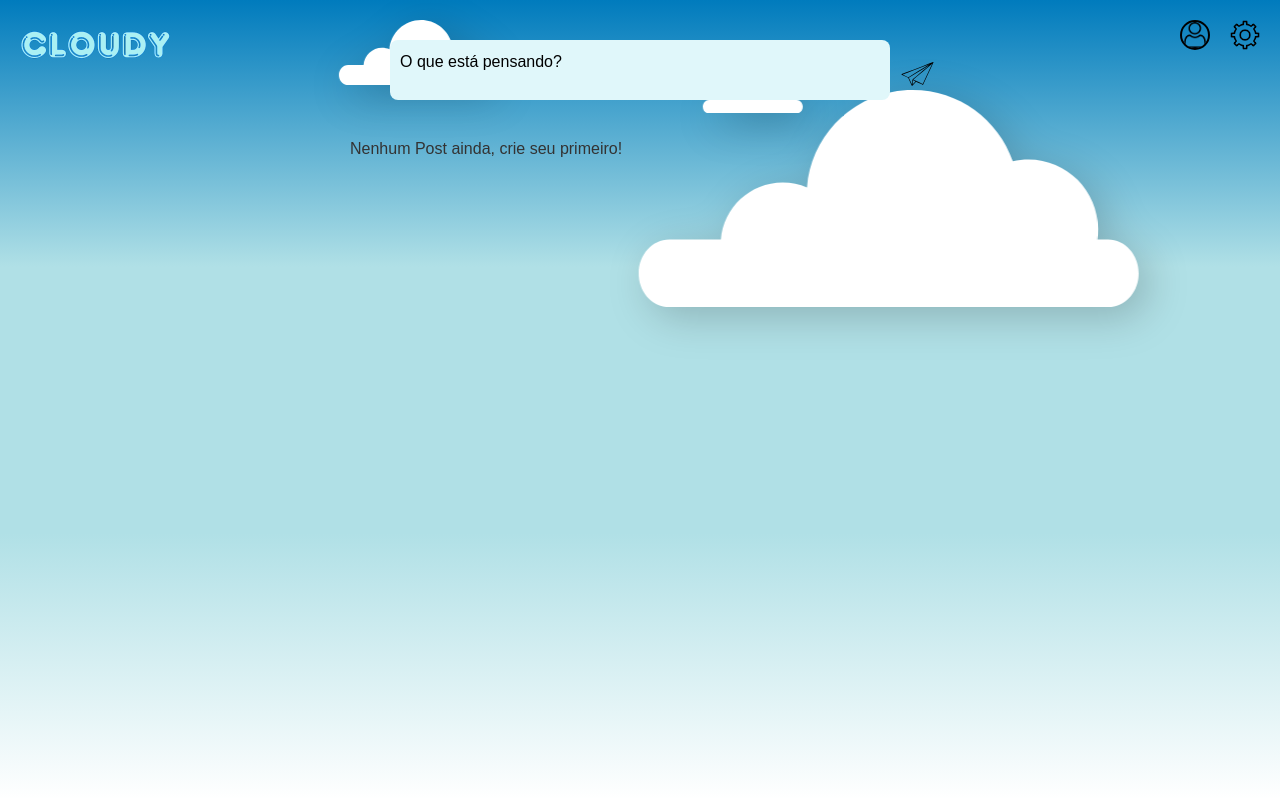
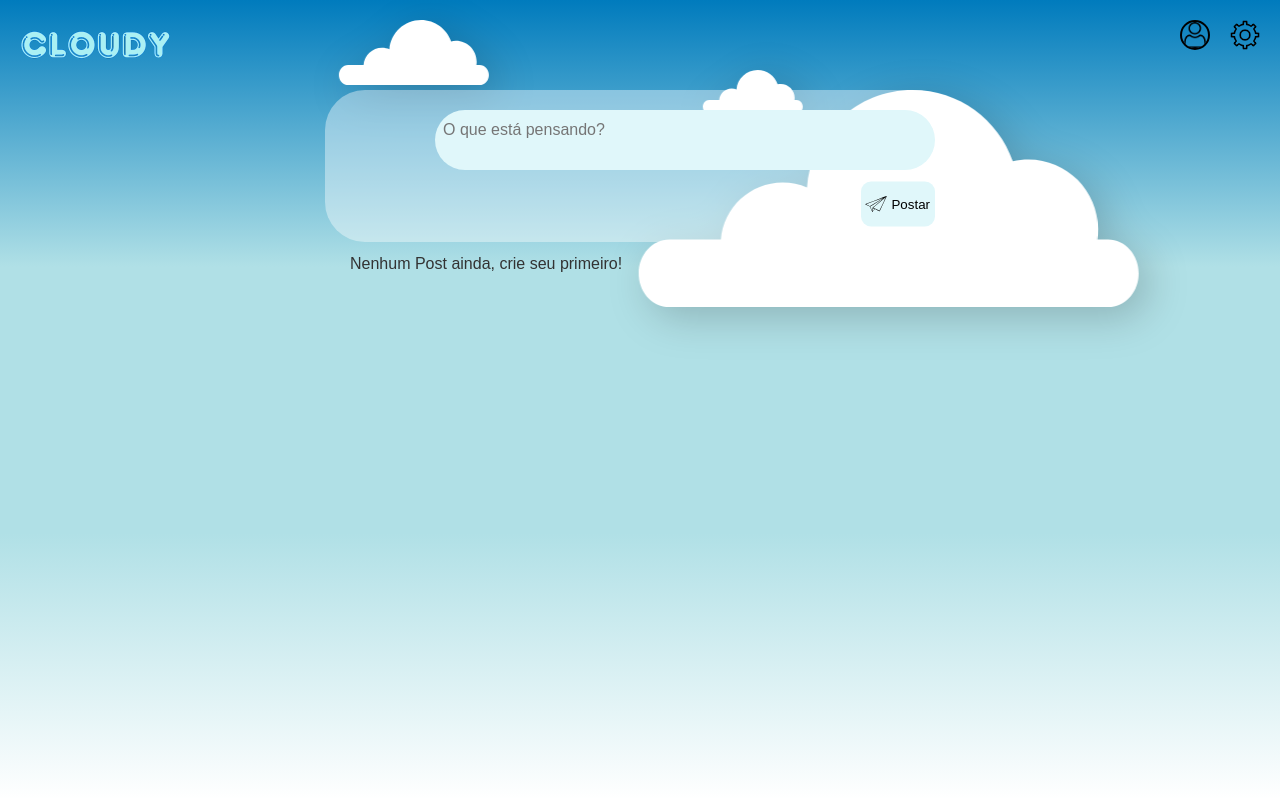
Before and after one commit to Igorrst/Cloudy, a React (Vite) app: page /home in a window 1280 px wide. Built offline with nearby package versions, Linux system fonts and the light colour scheme.

Commit message:
feat: adjust post container and textarea alignment

```diff
--- a/src/components/PostCard/styles.ts
+++ b/src/components/PostCard/styles.ts
@@ -3,8 +3,8 @@ import styled from "styled-components";
 export const Container = styled.div`
   position: relative;
   width: 100%;
-  min-height: 400px;
-  border-radius: 20px;
+  min-height: 200px;
+  border-radius: 40px;
   background-color: #e0f7fa;
   padding: 20px;
   box-sizing: border-box;
@@ -27,7 +27,7 @@ export const Container = styled.div`
 `;
 
 export const PostContent = styled.div`
-  font-size: 20px;
+  font-size: 16px;
   font-weight: 500;
   color: #333;
   word-break: break-word;
--- a/src/globalStyles.ts
+++ b/src/globalStyles.ts
@@ -1,4 +1,4 @@
-import { createGlobalStyle } from 'styled-components';
+import { createGlobalStyle } from "styled-components";
 
 export const GlobalStyle = createGlobalStyle`
   * {
@@ -7,6 +7,7 @@ export const GlobalStyle = createGlobalStyle`
     box-sizing: border-box;
     scrollbar-width: thin;
     scrollbar-color: #888 #f0f0f0;
+    outline-color: #17b9ff;
   }
 
   body {
--- a/src/pages/Home/index.tsx
+++ b/src/pages/Home/index.tsx
@@ -1,5 +1,12 @@
 import { useState } from "react";
-import { Container, TextPost, BoxPost, IconButton, UserTop } from "./styles";
+import {
+  Container,
+  TextPost,
+  BoxPost,
+  IconButton,
+  UserTop,
+  TextArea,
+} from "./styles";
 
 import User from "../../components/User";
 import PostCard from "../../components/PostCard";
@@ -32,7 +39,7 @@ const Home = () => {
       </UserTop>
 
       <TextPost>
-        <textarea
+        <TextArea
           placeholder="O que está pensando?"
           maxLength={100}
           value={newPost}
@@ -40,6 +47,7 @@ const Home = () => {
         />
         <IconButton onClick={handleAddPost}>
           <img src={DownIcon} alt="Postar" />
+          <p>Postar</p>
         </IconButton>
       </TextPost>
 
--- a/src/pages/Home/styles.ts
+++ b/src/pages/Home/styles.ts
@@ -14,25 +14,13 @@ export const Container = styled.div`
 `;
 
 export const TextPost = styled.div`
-  width: 100%;
-  max-width: 500px;
-  margin-bottom: 20px;
+  margin-top: 50px;
+  width: 630px;
+  border-radius: 40px;
+  padding: 20px;
   position: relative;
-
-  textarea {
-    width: 100%;
-    height: 60px;
-    border-radius: 8px;
-    padding: 10px;
-    font-size: 16px;
-    resize: none;
-    box-sizing: border-box;
-    background: #e0f7fa;
-  }
-
-  ::placeholder {
-    color: black;
-  }
+  background-color: rgba(255, 255, 255, 0.4);
+  padding-bottom: 65px;
 
   @media (max-width: 768px) {
     margin-top: 100px;
@@ -44,13 +32,32 @@ export const TextPost = styled.div`
   }
 `;
 
+export const TextArea = styled.textarea`
+  max-width: 500px;
+  width: 100%;
+  height: 60px;
+  border-radius: 40px;
+  padding: 16 px 10px 10px 40px;
+  font-size: 16px;
+  margin-left: 90px;
+  resize: none;
+  box-sizing: border-box;
+  background: #e0f7fa;
+
+  ::placeholder {
+    color: black;
+  }
+`;
+
 export const IconButton = styled.button`
   position: absolute;
-  top: 50%;
-  right: -50px;
+  padding-right: 5px;
+  top: 75%;
+  right: 20px;
   transform: translateY(-50%);
-  background: none;
+  background-color: #e0f7fa;
   border: none;
+  border-radius: 10px;
   cursor: pointer;
   transition: transform 0.2s;
   display: flex;
@@ -58,7 +65,7 @@ export const IconButton = styled.button`
   justify-content: center;
 
   img {
-    width: 45px;
+    width: 30px;
     height: 45px;
   }
 
```
